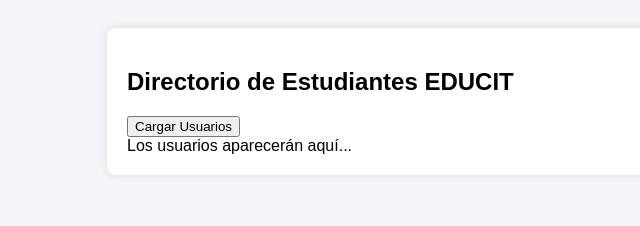
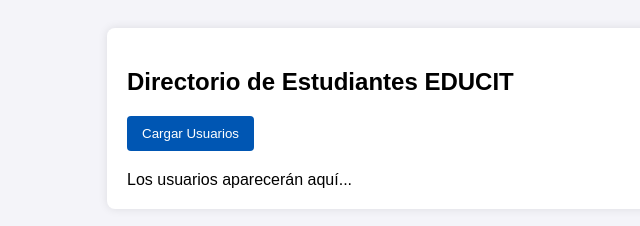
Before and after one commit to AndresJuan00700/ingenia-bpm-technical-test, a plain HTML site: page index.html in a window 1280 px wide. Shown: the whole page, without its empty margins (213-853 px from the left). Drawn offline with Linux system fonts and the light colour scheme.

Commit message:
fix: corregí clase CSS del boton (btn-primery -> btn-primary)

```diff
--- a/index.html
+++ b/index.html
@@ -12,9 +12,9 @@
         .user-card:last-child { border-bottom: none; }
 
         /* Bug 1: El botón no toma los estilos por un error tipográfico */
-        .btn-primery {
-            background-color: #0056b3; color: white; padding: 10px 15px; border: none; border-radius: 4px; cursor: pointer; margin-bottom: 20px;
-        }
+     .btn-primary {
+    background-color: #0056b3; color: white; padding: 10px 15px; border: none; border-radius: 4px; cursor: pointer; margin-bottom: 20px;
+}
     </style>
 </head>
 <body>
```
